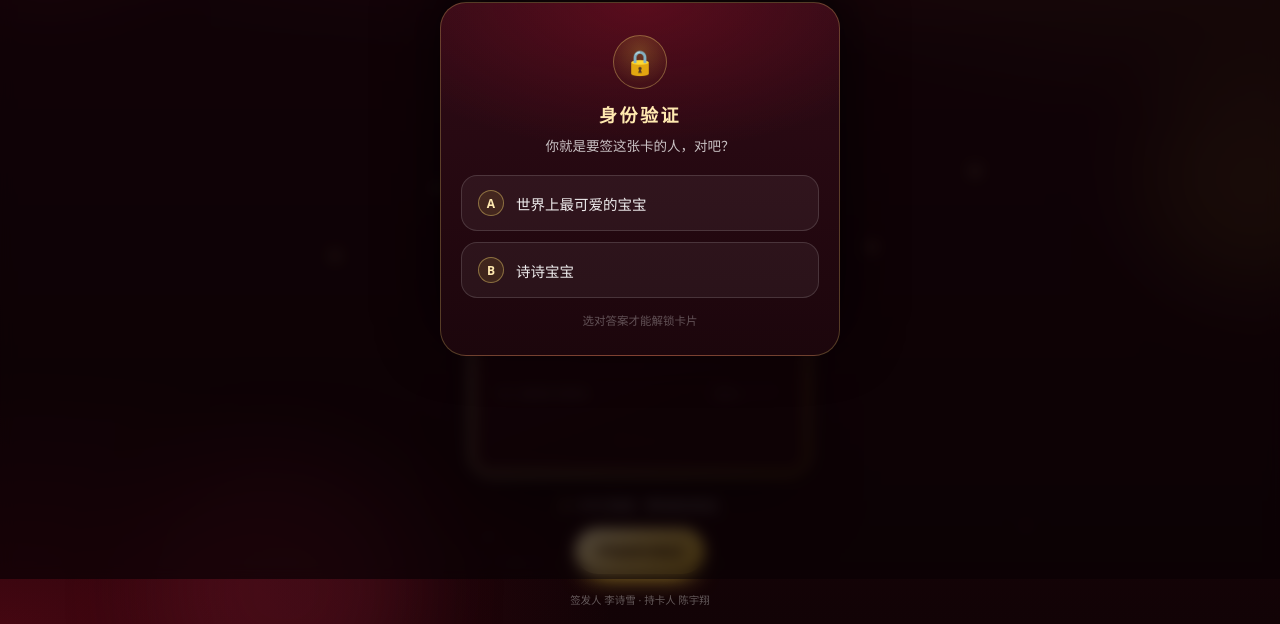
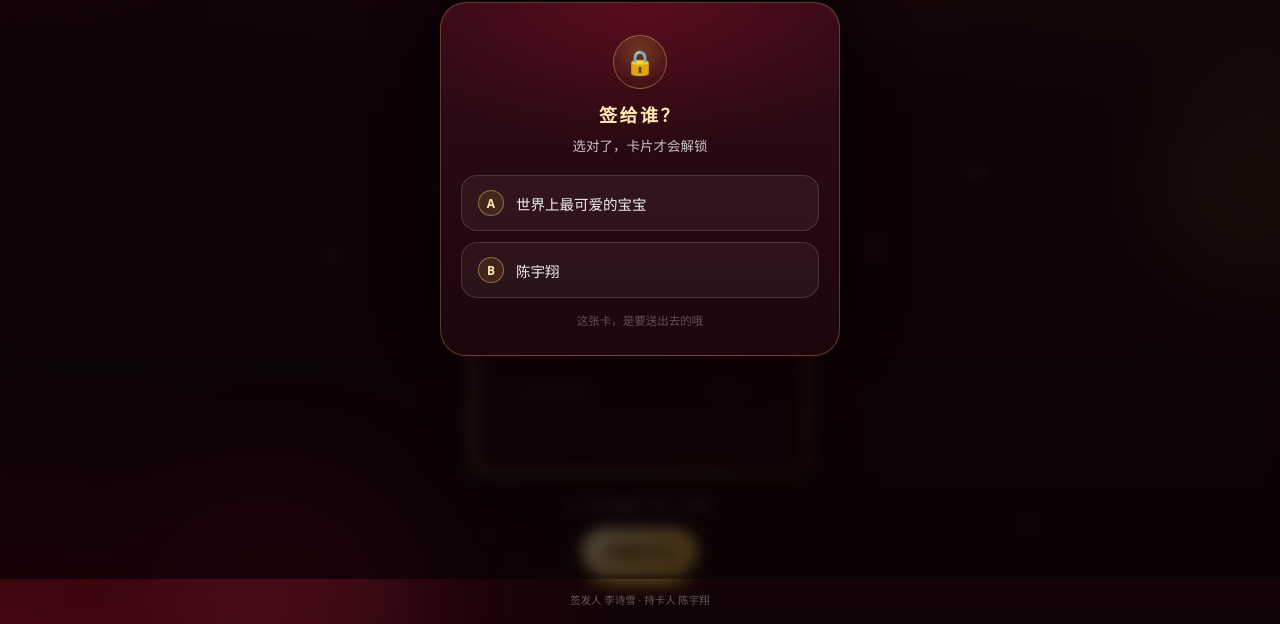
Before and after one commit to 2960CYX/hehao-card, a Vue app: page / in a window 1280 px wide. Shown: the part 221-845 px from the top of the page. Built offline with nearby package versions, Linux system fonts and the light colour scheme.

Commit message:
feat: 第一关改成「签给谁？」—— 让她亲手选中收卡人，不再是没意义的身份验证

```diff
--- a/src/App.vue
+++ b/src/App.vue
@@ -28,7 +28,7 @@ const toastSignal = ref(0)
 const confettiCanvas = ref<HTMLCanvasElement | null>(null)
 const confetti = useConfetti(() => confettiCanvas.value)
 
-const steps = ['身份验证', '签个名', '和好啦']
+const steps = ['送给谁', '签个名', '和好啦']
 const activeStep = computed(() => (stage.value === 'locked' ? 0 : stage.value === 'card' ? 1 : 2))
 
 function toast(text: string, kind: 'error' | 'info' = 'info') {
--- a/src/cardSpec.ts
+++ b/src/cardSpec.ts
@@ -12,7 +12,7 @@ export const CARD_H = 540
 /** 持卡人：收下这张卡的人（卡片「持卡人」一栏） */
 export const HOLDER_NAME = '陈宇翔'
 
-/** 签发人昵称：签这张卡送出去的人（卡片、页头、身份验证正确答案都用这个） */
+/** 签发人昵称：签这张卡送出去的人（卡片、页头都用这个） */
 export const ISSUER_NAME = '诗诗宝宝'
 
 /** 签发人全名（只出现在页脚） */
--- a/src/components/LockedCard.vue
+++ b/src/components/LockedCard.vue
@@ -47,12 +47,12 @@
         </div>
 
         <p class="lock-title">卡片已锁定</p>
-        <p class="lock-sub">请先通过身份验证</p>
-        <span class="lock-badge">🔒 LOCKED · 需验证身份</span>
+        <p class="lock-sub">先确认这张卡送给谁</p>
+        <span class="lock-badge">🔒 LOCKED · 待署名</span>
 
         <div class="lock-foot">
           <span>NO. ✱✱✱✱-✱✱✱✱</span>
-          <span>签发人：？？？</span>
+          <span>持卡人：？？？</span>
         </div>
 
         <div class="lock-dots">• • •</div>
--- a/src/components/StageLock.vue
+++ b/src/components/StageLock.vue
@@ -10,7 +10,7 @@ let openTimer = 0
 let passTimer = 0
 
 onMounted(() => {
-  // 进入页面后自动弹出身份验证题
+  // 进入页面后自动弹出「签给谁」选择题
   openTimer = window.setTimeout(() => {
     open.value = true
   }, 700)
@@ -35,10 +35,10 @@ function onPass() {
 
     <p class="lock-status">
       <span class="pulse-dot" aria-hidden="true" />
-      卡片已锁定 · 等待身份验证
+      卡片已锁定 · 等一个名字
     </p>
 
-    <button type="button" class="btn btn-gold" @click="open = true">开始身份验证</button>
+    <button type="button" class="btn btn-gold" @click="open = true">去解锁卡片</button>
 
     <VerifyDialog :open="open" @update:open="open = $event" @pass="onPass" />
   </section>
--- a/src/components/VerifyDialog.vue
+++ b/src/components/VerifyDialog.vue
@@ -1,6 +1,6 @@
 <script setup lang="ts">
-import { computed, ref, watch } from 'vue'
-import { ISSUER_NAME } from '../cardSpec'
+import { ref, watch } from 'vue'
+import { HOLDER_NAME } from '../cardSpec'
 
 const props = defineProps<{ open: boolean }>()
 const emit = defineEmits<{
@@ -8,16 +8,17 @@ const emit = defineEmits<{
   (e: 'pass'): void
 }>()
 
+/**
+ * 第一关：让她亲手把这张卡指定给收卡人。
+ * 「世界上最可爱的宝宝」是逗趣的干扰项 —— 选了会被温柔地纠正。
+ */
 const OPTIONS = [
   { key: 'A', text: '世界上最可爱的宝宝', correct: false },
-  { key: 'B', text: ISSUER_NAME, correct: true }
+  { key: 'B', text: HOLDER_NAME, correct: true }
 ]
 
-const ERROR_TEXT = '身份验证失败，只有宝宝才能解锁哦'
-
-const wrongCount = ref(0)
+const passed = ref(false)
 const shaking = ref(false)
-const passed = ref(false)
 const errorText = ref('')
 const errorId = ref(0)
 const showError = ref(false)
@@ -26,15 +27,10 @@ watch(
   () => props.open,
   (open) => {
     if (!open) return
-    wrongCount.value = 0
     passed.value = false
     errorText.value = ''
     showError.value = false
   }
-)
-
-const hint = computed(() =>
-  wrongCount.value >= 3 ? '提示：正确答案里没有「最」字哦～' : '选对答案才能解锁卡片'
 )
 
 function choose(option: (typeof OPTIONS)[number]) {
@@ -48,9 +44,8 @@ function choose(option: (typeof OPTIONS)[number]) {
     return
   }
 
-  // 选错：抖动 + 弹窗提示（提示文案直接展示在弹窗内，不再重复弹 toast）
-  wrongCount.value += 1
-  errorText.value = ERROR_TEXT
+  // 选错：抖动 + 弹窗纠正
+  errorText.value = `这张卡是签给${HOLDER_NAME}的哦～`
   errorId.value += 1
   showError.value = true
 
@@ -68,8 +63,8 @@ function choose(option: (typeof OPTIONS)[number]) {
       <div v-if="open" class="dialog-mask" @click.self="emit('update:open', false)">
         <div class="dialog-panel" :class="{ 'is-shake': shaking }">
           <div class="dialog-badge">🔒</div>
-          <h2 class="dialog-title">身份验证</h2>
-          <p class="dialog-question">你就是要签这张卡的人，对吧？</p>
+          <h2 class="dialog-title">签给谁？</h2>
+          <p class="dialog-question">选对了，卡片才会解锁</p>
 
           <div class="dialog-options">
             <button
@@ -85,7 +80,7 @@ function choose(option: (typeof OPTIONS)[number]) {
             </button>
           </div>
 
-          <p class="dialog-hint" :class="{ 'dialog-hint-ghost': wrongCount < 3 }">{{ hint }}</p>
+          <p class="dialog-hint dialog-hint-ghost">这张卡，是要送出去的哦</p>
 
           <Transition name="pop">
             <div v-if="showError" :key="errorId" class="dialog-error">
@@ -97,7 +92,7 @@ function choose(option: (typeof OPTIONS)[number]) {
           <Transition name="pop">
             <div v-if="passed" class="dialog-ok">
               <span aria-hidden="true">✅</span>
-              <span>身份确认成功，正在解锁卡片…</span>
+              <span>收到，正在解锁卡片…</span>
             </div>
           </Transition>
         </div>
--- a/src/style.css
+++ b/src/style.css
@@ -641,7 +641,7 @@ button {
 }
 
 /* ================================================================
-   身份验证弹窗
+   第一关弹窗（签给谁）
    ================================================================ */
 
 .dialog-mask {
```
Also changed, not shown: 4 other files (tests, documents, lock files or other folders).
